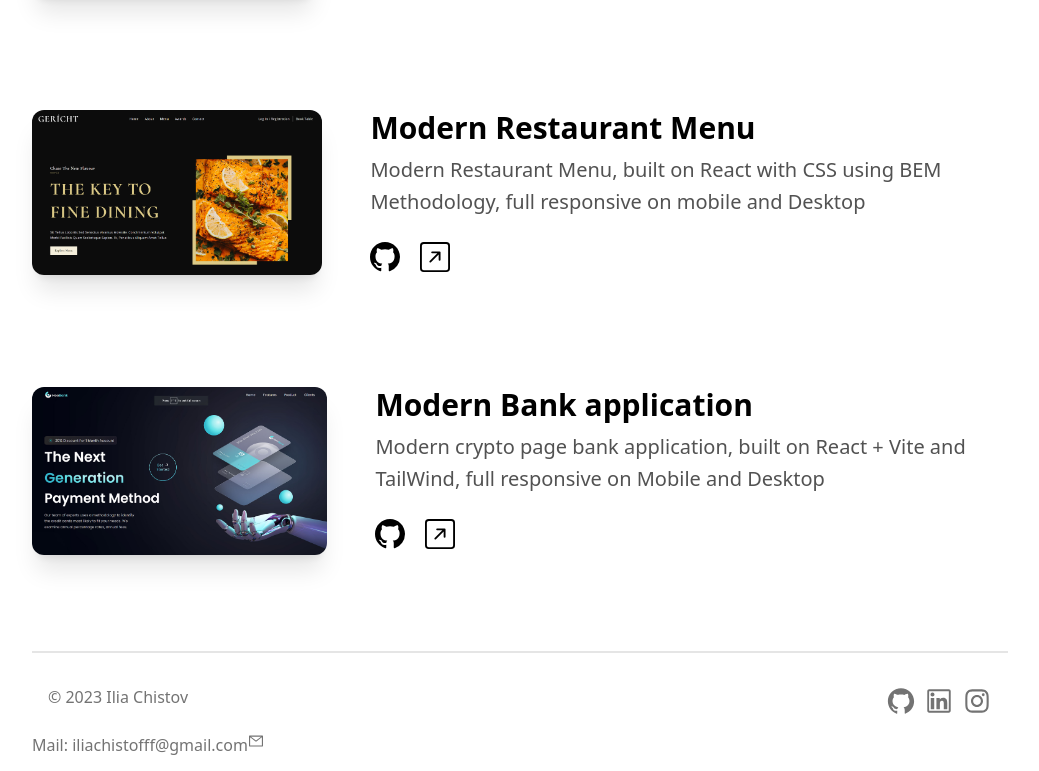
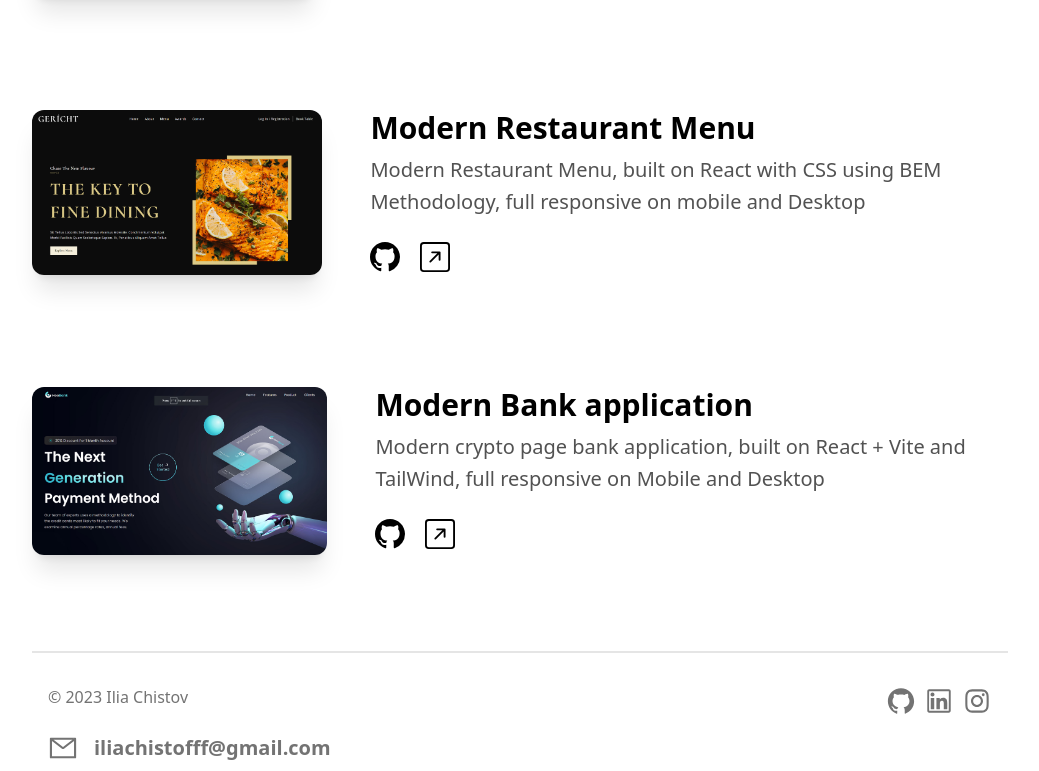
Before and after one commit to ilya0012/Portfolio-Next.JS, a Next.js app: page / in a window 1280 px wide. Shown: the part 2563-3334 px from the top of the page, without its empty margins (120-1159 px from the left). Built offline with nearby package versions, Linux system fonts and the light colour scheme.

Commit message:
Update Footer.tsx

```diff
--- a/components/Footer.tsx
+++ b/components/Footer.tsx
@@ -26,9 +26,13 @@ const Footer = () => {
                 </a>
             </div>
         </div>
-    <div className='flex flex-row items center justify-start'>
-        <p className='text-neutral-500 dark:text-neutral-100 mb-2'>Mail: iliachistofff@gmail.com</p>
-        <AiOutlineMail className='hover:-translate-y-1 transition-transform cursore-pointer text-neutral-500 dark:text-neutral-100' />
+    <div className='flex flex-row text-neutral-900 md:justify-between'>
+        <p className='flex flex-row-reverse items-center justify-center text-neutral-500 dark:text-neutral-100 mb-2'>
+            <span className='flex align-baseline font-bold text-[20px]'>iliachistofff@gmail.com</span>
+            <AiOutlineMail size={30} className='mx-4 justify-center flex hover:-translate-y-1 transition-transform cursore-pointer text-neutral-500 dark:text-neutral-100' />
+
+        </p>
+
     </div>
     </footer>
   )
```
